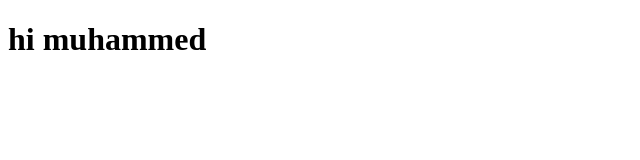
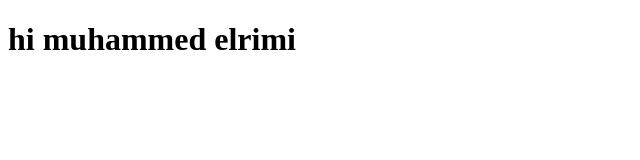
Before and after one commit to mohamadAlrimi/git-repo, a plain HTML site: page index.html in a window 1280 px wide. Shown: the whole page, without its empty margins (0-640 px from the left). Drawn offline with Linux system fonts and the light colour scheme.

Commit message:
add new line to index.html

```diff
--- a/index.html
+++ b/index.html
@@ -4,7 +4,7 @@
     <meta charset="UTF-8" />
     <meta name="viewport" content="width=device-width, initial-scale=1.0" />
     <title>Document</title>
-    <h1>hi muhammed</h1>
+    <h1>hi muhammed elrimi</h1>
   </head>
   <body></body>
 </html>
```
